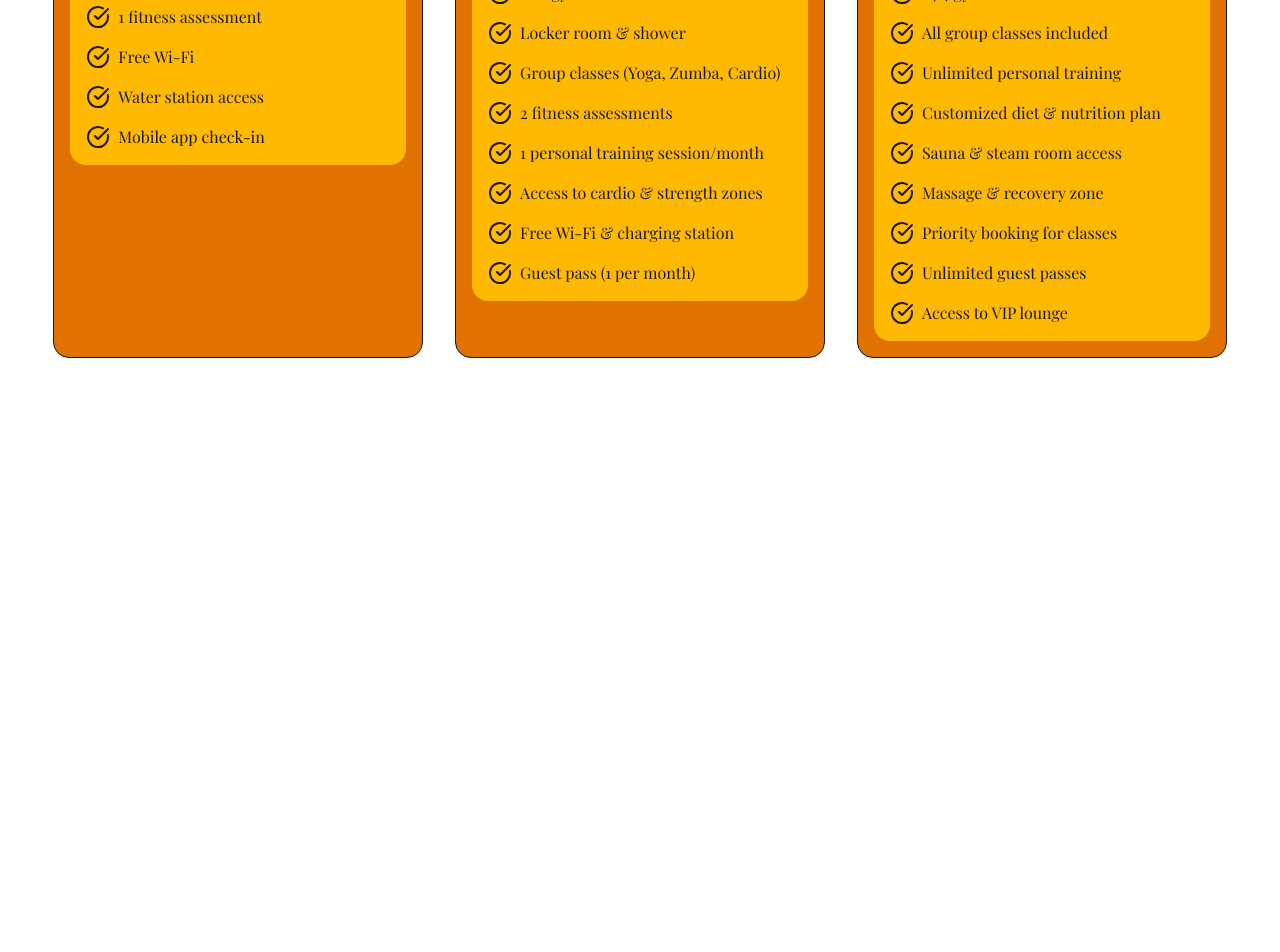
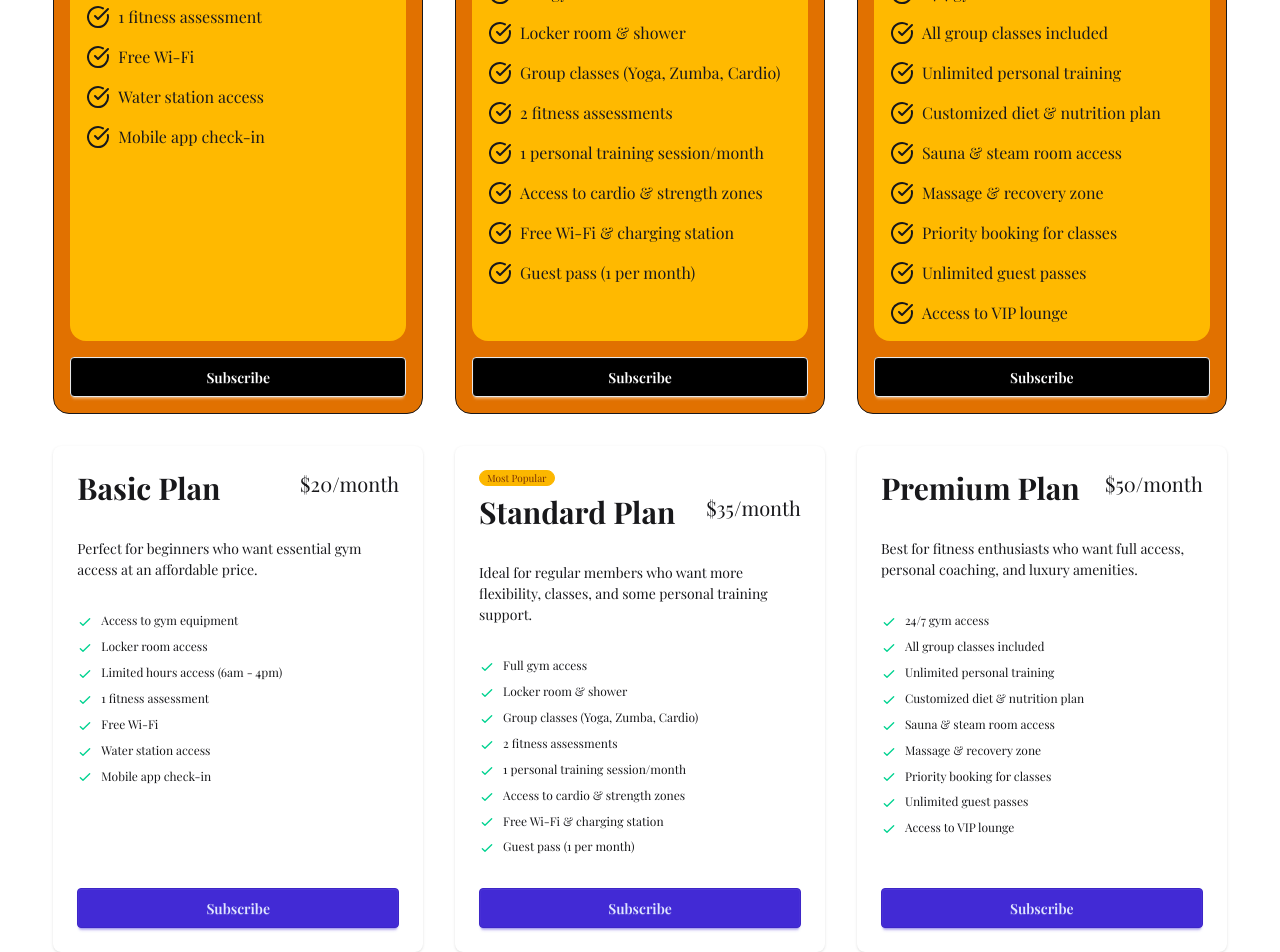
Before and after one commit to nusratjahan7/react-world-on-the-goo, a React (Vite) app in the folder tailwind-react-pricing-option/: page / in a window 1280 px wide. Shown: the part 456-1408 px from the top of the page. Before the commit the page ends 814 px from the top, so only its background shows below. Built offline with nearby package versions, Linux system fonts and the light colour scheme; a web font is replaced by a local one.

Commit message:
use daisyui pricing card to modify for the component

```diff
--- a/tailwind-react-pricing-option/public/pricingData.json
+++ b/tailwind-react-pricing-option/public/pricingData.json
@@ -18,6 +18,7 @@
       {
         "id": 2,
         "name": "Standard Plan",
+        "popular": true,
         "price": 35,
         "duration": "month",
         "description": "Ideal for regular members who want more flexibility, classes, and some personal training support.",
--- /dev/null
+++ b/tailwind-react-pricing-option/src/components/DaisyPricing/DaisyPricing.jsx
@@ -0,0 +1,34 @@
+import React from 'react';
+
+const DaisyPricing = ({pricing}) => {
+    const {name, price, duration, description, features, popular} = pricing;
+    return (
+        <div className="card w-full bg-base-100 shadow-sm">
+    <div className="card-body">
+        {popular && <span className="badge badge-xs badge-warning">Most Popular</span>}
+    <div className="flex flex-wrap justify-between">
+      <h2 className="text-3xl font-bold">{name}</h2>
+      <span className="text-xl">${price}/{duration}</span>
+    </div>
+    <div className="mt-6">
+    <p>{description}</p>
+    </div>
+    <ul className="mt-6 flex flex-col gap-2 text-xs flex-1">
+
+        {
+            features.map((feature, index) => <li key={index}>
+                <svg xmlns="http://www.w3.org/2000/svg" className="size-4 me-2 inline-block text-success" fill="none" viewBox="0 0 24 24" stroke="currentColor"><path strokeLinecap="round" strokeLinejoin="round" strokeWidth="2" d="M5 13l4 4L19 7" /></svg>
+                <span>{feature}</span>
+                </li>)
+        }
+
+    </ul>
+    <div className="mt-6">
+      <button className="btn btn-primary btn-block">Subscribe</button>
+        </div>
+         </div>
+    </div>
+    );
+};
+
+export default DaisyPricing;
--- a/tailwind-react-pricing-option/src/components/PricingCard/PricingCard.jsx
+++ b/tailwind-react-pricing-option/src/components/PricingCard/PricingCard.jsx
@@ -4,14 +4,14 @@
 const PricingCard = ({pricing}) => {
     const {name, price, duration, description, features} = pricing;
     return (
-        <div className='border bg-amber-600 rounded-2xl p-4'>
+        <div className=' flex flex-col border bg-amber-600 rounded-2xl p-4'>
             {/* card header */}
             <div>
                 <h1 className="text-7xl">{name}</h1>
                 <h4 className='text-3xl'>${price}/ {duration}</h4>
             </div>
             {/* card body */}
-            <div className='bg-amber-400 p-4 rounded-2xl mt-6'>
+            <div className='bg-amber-400 p-4 rounded-2xl mt-6 flex-1'>
                 <p>{description}</p>
                 {
                     features.map((feature, index) =>
@@ -21,6 +21,7 @@
                     </PricingFeatures>)
                 }
             </div>
+            <button className='btn w-full bg-black text-white mt-4'>Subscribe</button>
         </div>
     );
 };
--- a/tailwind-react-pricing-option/src/components/PricingOptions/PricingOptions.jsx
+++ b/tailwind-react-pricing-option/src/components/PricingOptions/PricingOptions.jsx
@@ -1,5 +1,6 @@
 import React, { use } from 'react';
 import PricingCard from '../PricingCard/PricingCard';
+import DaisyPricing from '../DaisyPricing/DaisyPricing';
 
 const PricingOptions = ({pricingPromise}) => {
 
@@ -15,8 +16,13 @@
                     pricingData.map(pricing => <PricingCard
                         key={pricing.id}
                         pricing={pricing}>
-
                         </PricingCard>)
+                }
+                {
+                    pricingData.map(pricing => <DaisyPricing
+                    key={pricing.id}
+                    pricing={pricing}>
+                    </DaisyPricing>)
                 }
             </div>
         </div>
```
